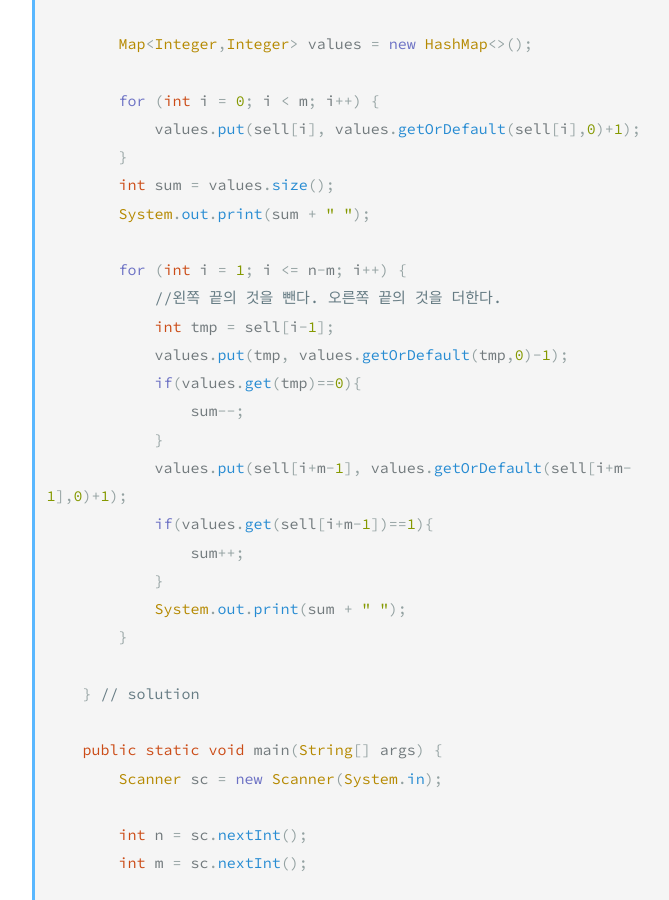
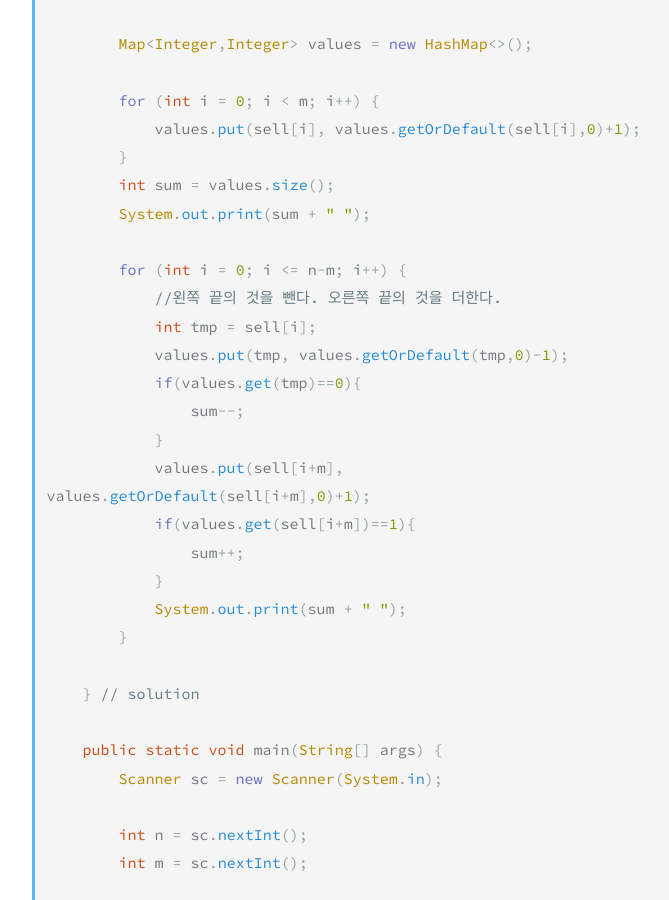
Before and after one commit to beomsookim96/TIL, a Jekyll site: the page built from _posts/2022-01-03-SldingWindow.md, in a window 1280 px wide and 900 px high, scrolled down 618 px. Shown: the whole window, without its empty margins (286-955 px from the left). Built offline with Jekyll 4.4.1, drawn with Linux system fonts in a browser that asks for light colours.

Commit message:
Update 2022-01-03-SldingWindow.md

```diff
--- a/_posts/2022-01-03-SldingWindow.md
+++ b/_posts/2022-01-03-SldingWindow.md
@@ -26,15 +26,15 @@ public class Main {
         int sum = values.size();
         System.out.print(sum + " ");
 
-        for (int i = 1; i <= n-m; i++) {
+        for (int i = 0; i <= n-m; i++) {
             //왼쪽 끝의 것을 뺀다. 오른쪽 끝의 것을 더한다.
-            int tmp = sell[i-1];
+            int tmp = sell[i];
             values.put(tmp, values.getOrDefault(tmp,0)-1);
             if(values.get(tmp)==0){
                 sum--;
             }
-            values.put(sell[i+m-1], values.getOrDefault(sell[i+m-1],0)+1);
-            if(values.get(sell[i+m-1])==1){
+            values.put(sell[i+m], values.getOrDefault(sell[i+m],0)+1);
+            if(values.get(sell[i+m])==1){
                 sum++;
             }
             System.out.print(sum + " ");
```
